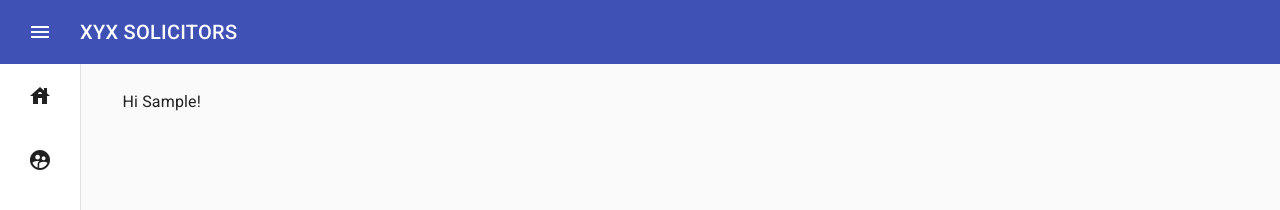
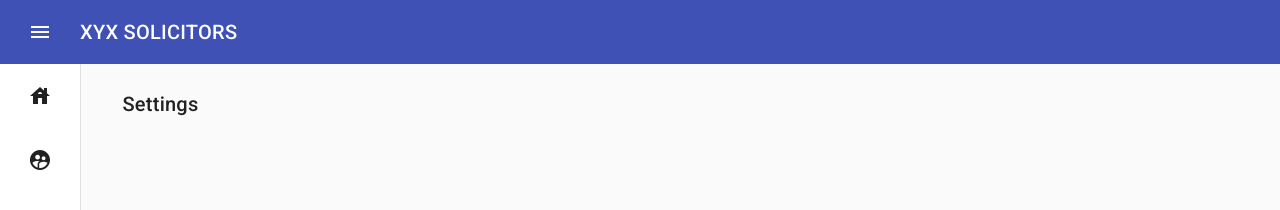
Before and after one commit to mfoyedele/xyx-solicitors, an Angular app in the folder xyx-solicitors-frontend/: page /settings in a window 1280 px wide. Before the commit this address led to /. Shown: the top 210 px of the page. Built offline with nearby package versions, Linux system fonts and the light colour scheme; sample sign-in values are in the browser's storage.

Commit message:
settings section added

```diff
--- a/xyx-solicitors-frontend/src/app/app.component.html
+++ b/xyx-solicitors-frontend/src/app/app.component.html
@@ -49,8 +49,8 @@
       <mat-nav-list *ngIf="user">
         <a mat-list-item>
           <span class="entry">
-             <mat-icon routerLink="/users">settings</mat-icon>
-            <span *ngIf="!isCollapsed"><a class="nav-item nav-link" routerLink="/users" routerLinkActive="active">Settings</a></span>
+             <mat-icon routerLink="/settings">settings</mat-icon>
+            <span *ngIf="!isCollapsed"><a class="nav-item nav-link" routerLink="/settings" routerLinkActive="active">Settings</a></span>
           </span>
         </a>
       </mat-nav-list>
--- a/xyx-solicitors-frontend/src/app/app.routes.ts
+++ b/xyx-solicitors-frontend/src/app/app.routes.ts
@@ -4,6 +4,7 @@ import { HomeComponent } from './home';
 import { ClientsComponent } from "./clients";
 import { CasesComponent } from "./cases";
 import { ReportsComponent } from "./reports/reports.component";
+import { SettingsComponent } from "./settings";
 import { LoginComponent, RegisterComponent } from './account';
 import { authGuard } from './_helpers';
 
@@ -14,6 +15,7 @@ export const APP_ROUTES: Routes = [
     { path: 'clients', component: ClientsComponent, canActivate: [authGuard] },
     { path: 'cases', component: CasesComponent, canActivate: [authGuard] },
     { path: 'reports', component: ReportsComponent, canActivate: [authGuard] },
+    { path: 'settings', component: SettingsComponent, canActivate: [authGuard] },
     { path: 'users', loadChildren: usersRoutes, canActivate: [authGuard] },
     { path: 'account/login', component: LoginComponent },
     { path: 'account/register', component: RegisterComponent },
--- /dev/null
+++ b/xyx-solicitors-frontend/src/app/reports/index.ts
@@ -0,0 +1 @@
+export * from './reports.component';
--- /dev/null
+++ b/xyx-solicitors-frontend/src/app/settings/index.ts
@@ -0,0 +1 @@
+export * from './settings.component';
--- /dev/null
+++ b/xyx-solicitors-frontend/src/app/settings/settings.component.html
@@ -0,0 +1,5 @@
+<div class="p-4">
+    <div class="container">
+        <h2>Settings</h2>
+    </div>
+</div>
--- a/xyx-solicitors-frontend/src/app/users/list.component.html
+++ b/xyx-solicitors-frontend/src/app/users/list.component.html
@@ -1,13 +1,13 @@
 <div class="p-4">
     <div class="container">
-        <h2>Users Management</h2>
-        <a routerLink="add" class="btn btn-sm btn-success mb-2">Add User</a>
+        <h2>Employee Management</h2>
+        <a routerLink="add" class="btn btn-sm btn-success mb-2">Add Employee</a>
         <table class="table table-striped">
             <thead>
                 <tr>
                     <th style="width: 30%">First Name</th>
                     <th style="width: 30%">Last Name</th>
-                    <th style="width: 30%">Username</th>
+                    <th style="width: 30%">EmployeeId</th>
                     <th style="width: 10%"></th>
                 </tr>
             </thead>
```
Also changed, not shown: xyx-solicitors-frontend/src/app/settings/settings.component.ts (added, +13 -0 lines).
